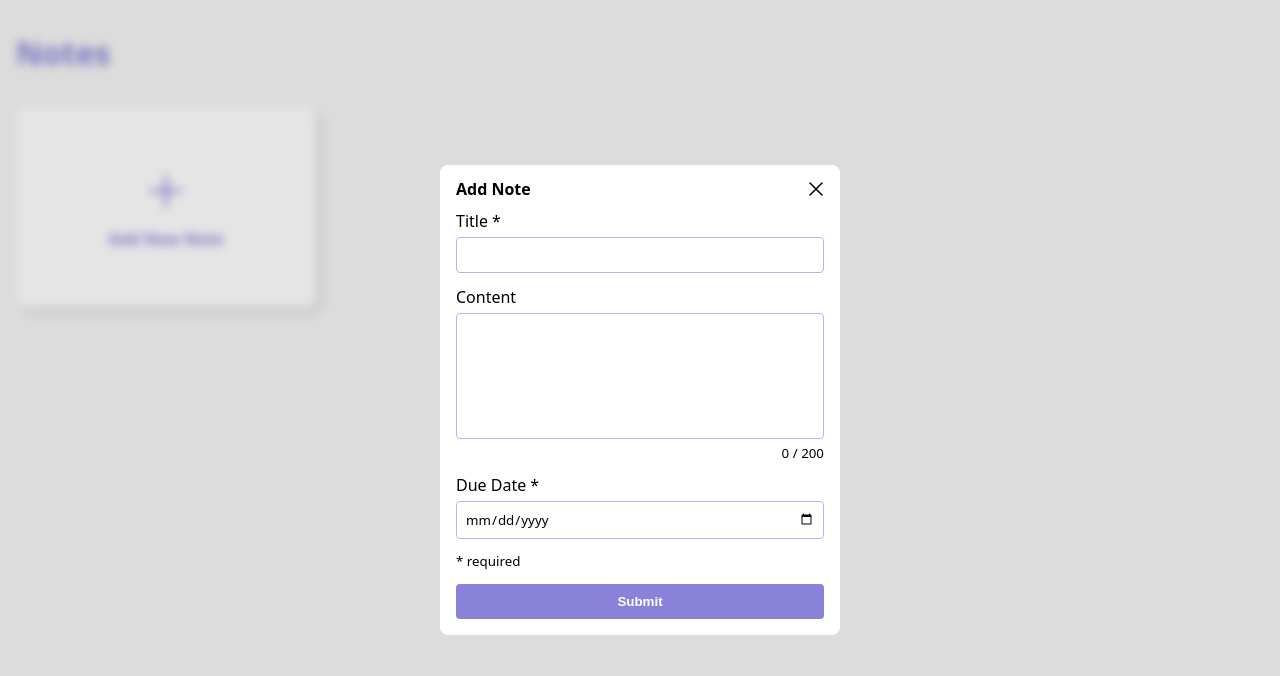
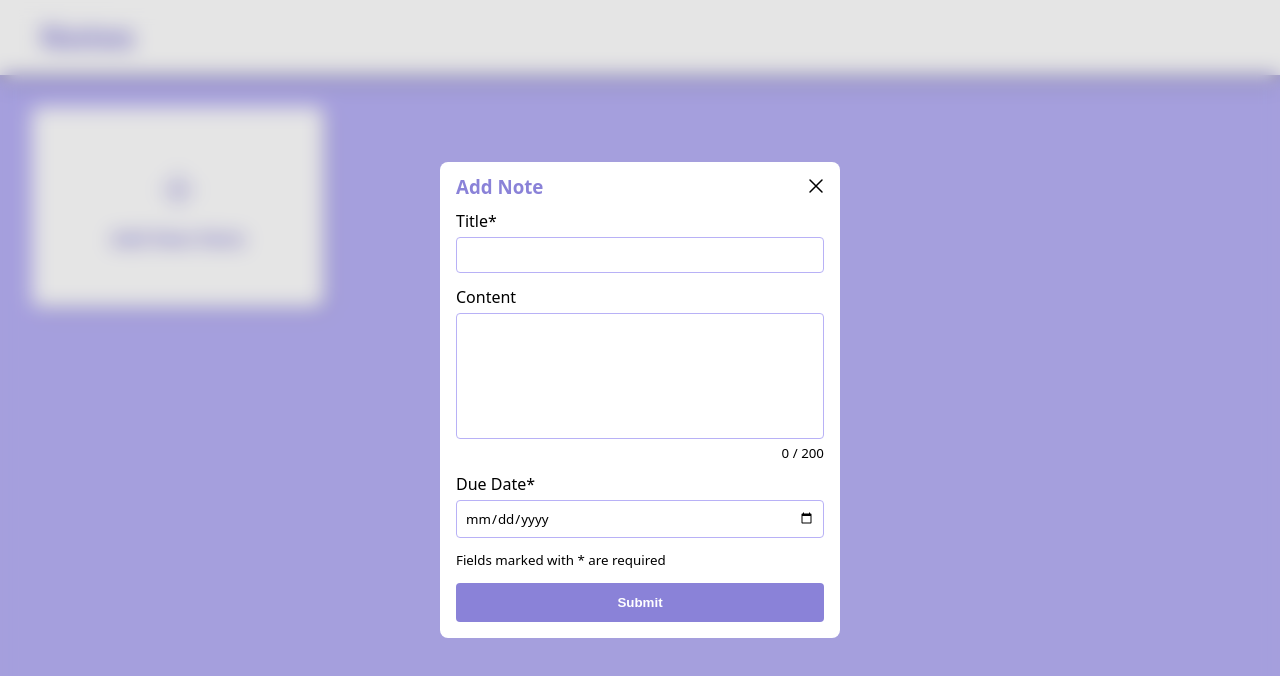
Before and after one commit to simonpartridge86/notes-app, a React (Vite) app: page / in a window 1280 px wide. Both pictures are taken after a click on the button "Add New Note". Shown: the top 676 px of the page. Built offline with nearby package versions, Linux system fonts and the light colour scheme.

Commit message:
update note form and overdue styling

```diff
--- a/src/App.tsx
+++ b/src/App.tsx
@@ -35,7 +35,7 @@ export default function App() {
   return (
     <main className="app-container">
       <header className="app-header">
-        <h1 className="page-title">Notes</h1>
+        <h1 className="app-title">Notes</h1>
       </header>
       <section className="notes-list">
         <AddNote onClick={() => handleOpenModal("add", emptyFormData)} />
--- a/src/components/AddNote.tsx
+++ b/src/components/AddNote.tsx
@@ -21,7 +21,7 @@ export const AddNote = ({ onClick }: AddNoteProps) => {
       <span className="add-note-icon">
         <PlusIcon />
       </span>
-      <span>Add New Note</span>
+      <h3>Add New Note</h3>
     </div>
   );
 };
--- a/src/components/Modal.tsx
+++ b/src/components/Modal.tsx
@@ -44,7 +44,7 @@ export const Modal = ({
     <dialog ref={dialogRef} onCancel={closeModal}>
       <div className="modal-content">
         <header>
-          <h4 className="modal-title">{title}</h4>
+          <h3 className="modal-title">{title}</h3>
           <span className="modal-close">
             <IconButton onClick={closeModal} label="Close Form">
               <CrossIcon />
--- a/src/components/Note.tsx
+++ b/src/components/Note.tsx
@@ -25,7 +25,13 @@ export const Note = ({ noteData, onEditNote, onDeleteNote }: NoteProps) => {
       <h3 className="note-title">{noteData.title}</h3>
       <div className="note-content">{noteData.content}</div>
       <div className="note-footer">
-        <p className="note-date">{formattedDate}</p>
+        <div className="note-date-section">
+          {isOverdue ? (
+            <span className="note-overdue">OVERDUE: {formattedDate}</span>
+          ) : (
+            <span>Due: {formattedDate}</span>
+          )}
+        </div>
         <div className="note-actions">
           <IconButton onClick={onEditNote} label="Edit Note">
             <EditIcon />
--- a/src/components/NoteForm.tsx
+++ b/src/components/NoteForm.tsx
@@ -53,7 +53,7 @@ export const NoteForm = ({
   return (
     <form onSubmit={handleSubmit} className="note-form">
       <div className="form-group">
-        <label>Title *</label>
+        <label>Title*</label>
         <input
           type="text"
           name="title"
@@ -78,7 +78,7 @@ export const NoteForm = ({
         </small>
       </div>
       <div className="form-group">
-        <label>Due Date *</label>
+        <label>Due Date*</label>
         <input
           type="date"
           name="date"
@@ -88,7 +88,7 @@ export const NoteForm = ({
           required
         />
       </div>
-      <small>* required</small>
+      <small>Fields marked with * are required</small>
       <button type="submit" className="form-button">
         Submit
       </button>
--- a/src/global.css
+++ b/src/global.css
@@ -4,23 +4,26 @@
   align-items: start;
   justify-content: start;
   min-height: 100vh;
-  padding: 1rem;
-  gap: 1rem;
-  background-color: var(--color-light-grey);
+  background-color: var(--color-light-purple);
   color: var(--color-black);
 }
 
 .app-header {
   width: 100%;
+  background-color: var(--color-white);
+  padding: 0 2rem;
+  box-shadow: var(--box-shadow-bottom);
 }
 
-.page-title {
+.app-title {
   font-size: 2rem;
   color: var(--color-purple);
+  padding: 0 0.5rem;
 }
 
 .notes-list {
   display: grid;
+  padding: 2rem;
   width: 100%;
   grid-gap: 1rem;
   grid-template-columns: repeat(auto-fill, minmax(250px, 1fr));
@@ -31,7 +34,7 @@
   flex-direction: column;
   justify-content: space-between;
   height: 200px;
-  padding: 1rem;
+  padding: 0.75rem;
   border-radius: 0.5rem;
   background-color: var(--color-white);
   box-shadow: var(--box-shadow-light);
@@ -39,6 +42,9 @@
 
 .note-title {
   margin-block: 0.5rem;
+  white-space: nowrap;
+  overflow: hidden;
+  text-overflow: ellipsis;
 }
 
 .note-content {
@@ -55,10 +61,25 @@
   display: flex;
   justify-content: space-between;
   align-items: center;
+}
 
-  > p {
-    margin-block: 0.5rem;
-  }
+.note-date-section {
+  display: flex;
+  align-items: center;
+  gap: 0.25rem;
+  font-size: 13px;
+  font-weight: 600;
+}
+
+.note-overdue {
+  display: flex;
+  align-items: center;
+  justify-content: center;
+  color: var(--color-white);
+  background-color: var(--color-purple);
+  padding: 0.5rem;
+  border-radius: 4px;
+  gap: 0.25rem;
 }
 
 .note-actions {
@@ -81,6 +102,10 @@
   box-shadow: var(--box-shadow-light);
   font-weight: bold;
   color: var(--color-purple);
+
+  > h3 {
+    margin-block: 0;
+  }
 }
 
 .add-note-icon {
@@ -130,7 +155,7 @@ dialog {
 }
 
 dialog::backdrop {
-  backdrop-filter: blur(5px);
+  backdrop-filter: blur(10px);
 }
 
 .modal-content {
@@ -142,6 +167,7 @@ dialog::backdrop {
 
 .modal-title {
   margin-block: 0;
+  color: var(--color-purple);
 }
 
 .modal-close {
@@ -171,23 +197,32 @@ dialog::backdrop {
   resize: none;
 }
 
+.form-input:focus {
+  outline: 1px solid var(--color-purple);
+  border: 1px solid var(--color-purple);
+}
+
 .form-button {
   width: 100%;
   background: var(--color-purple);
-  color: white;
+  color: var(--color-white);
   padding: 10px;
-  border: none;
+  border: 2px solid transparent;
   border-radius: 4px;
   cursor: pointer;
   font-weight: bold;
 }
 
 .form-button:hover {
-  background: var(--color-light-purple);
+  background: var(--color-white);
+  border: 2px solid var(--color-purple);
+  color: var(--color-purple);
 }
 
 .form-button:active {
   background: var(--color-purple);
+  border: 2px solid transparent;
+  color: var(--color-white);
 }
 
 .form-input-count {
--- a/src/index.css
+++ b/src/index.css
@@ -17,6 +17,7 @@
   --color-black: #03120e;
   --box-shadow-light: 5px 5px 10px rgba(0, 0, 0, 0.1);
   --box-shadow-dark: 5px 5px 10px rgba(0, 0, 0, 0.3);
+  --box-shadow-bottom: 0px 5px 10px rgba(0, 0, 0, 0.3);
 }
 
 html,
```
